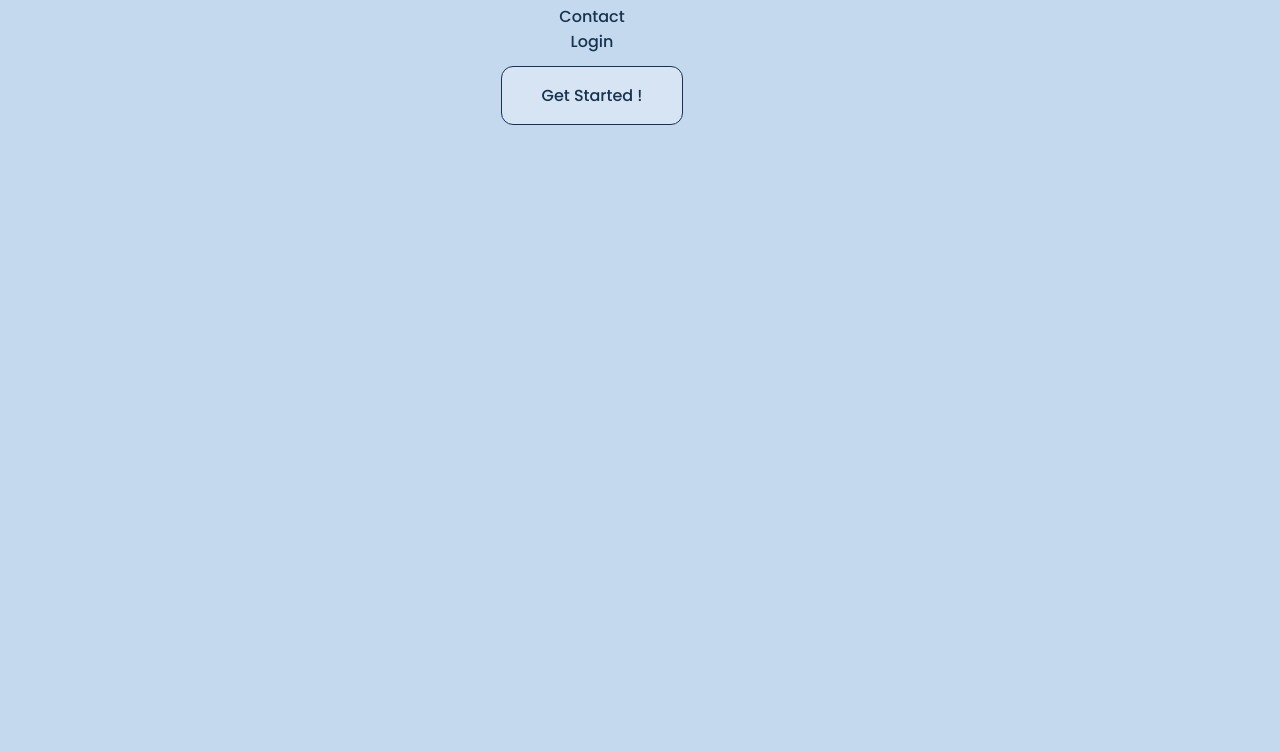
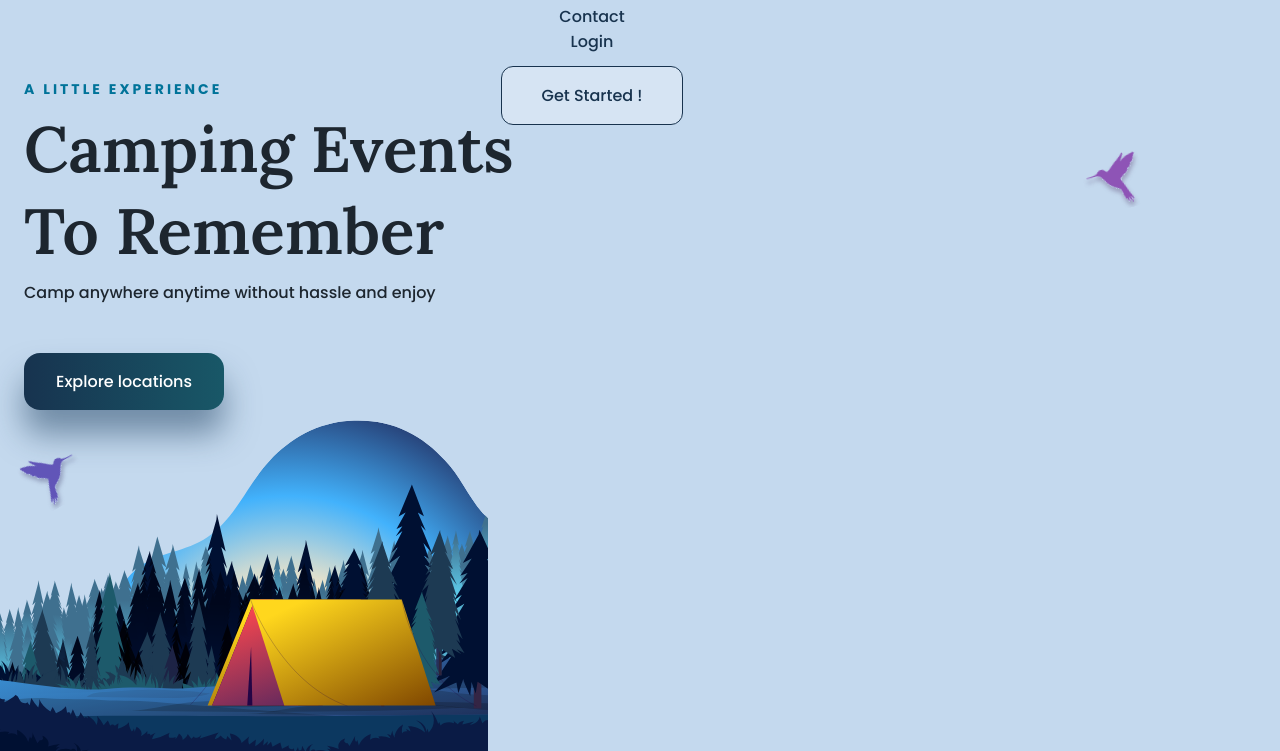
Before and after one commit to Franchiko/campingPage, a plain HTML site: page index.html in a window 1280 px wide. Shown: the part 49-800 px from the top of the page. Drawn offline with nearby package versions, Linux system fonts and the light colour scheme.

Commit message:
load styles navbar, home section 21:21min

```diff
--- a/assets/css/style.css
+++ b/assets/css/style.css
@@ -175,7 +175,78 @@ img {
 /* Change background header */
 
 /*=============== HOME ===============*/
+.home {
+	position: relative;
+}
 
+.home__container {
+	padding-top: 8rem;
+	height: 100vh;
+}
+
+.home__content {
+	position: relative;
+	z-index: 2;
+}
+
+.home__data {
+	display: grid;
+	row-gap: 0.5rem;
+}
+
+.home__subtitle {
+	font-size: var(--small-font-size);
+	color: var(--first-color);
+	letter-spacing: 3px;
+}
+
+.home__title {
+	font-size: var(--biggest-font-size);
+	font-family: var(--second-font);
+}
+
+.home__description {
+	margin-bottom: 2.5rem;
+}
+
+.home__button {
+	display: inline-block;
+	background: var(--gradient-color);
+	color: var(--white-color);
+	width: max-content;
+	padding: 1rem 2rem;
+	border-radius: 1rem;
+	box-shadow: 0 24px 32px hsla(210, 54%, 24%, 0.5);
+}
+
+.home__bird-1,
+.home__bird-2 {
+	position: absolute;
+	width: 60px;
+}
+
+.home__bird-1 {
+	bottom: -6rem;
+	rotate: -30deg;
+}
+
+.home__bird-2 {
+	top: 4.5rem;
+	right: 0;
+	rotate: -15deg;
+}
+
+.home__images {
+	z-index: 1;
+}
+
+.home__images img {
+	position: absolute;
+	max-width: initial;
+	width: 600px;
+	left: -7rem;
+	bottom: 0;
+}
 /*=============== BREAKPOINTS ===============*/
 /* For small devices */
 
--- a/assets/js/main.js
+++ b/assets/js/main.js
@@ -18,3 +18,14 @@ if (navClose) {
 		navMenu.classList.remove("show-menu");
 	});
 }
+
+// ==================================== REMOVE MENU MOBILE //
+const navLink = document.querySelectorAll(".nav__link");
+const linkAction = () => {
+	//Cuando se hace click en cada link del menu, se borra la clase show-menu
+	const navMenu = document.getElementById("nav-menu");
+	navMenu.classList.remove("show-menu");
+};
+navLink.forEach((element) => {
+	element.addEventListener("click", linkAction);
+});
--- a/index.html
+++ b/index.html
@@ -77,6 +77,41 @@
         </nav>
     </header>
 
+    <!--************* MAIN SECTION *************-->
+    <main class="main">
+        <!-- HOME SECTION -->
+        <section class="home">
+            <div class="home__container container">
+                <div class="home__content">
+                    <div class="home__data">
+                        <h3 class="home__subtitle">
+                            A LITTLE EXPERIENCE
+                        </h3>
+                        <h1 class="home__title">
+                            Camping Events <br>
+                            To Remember
+                        </h1>
+                        <p class="home__description">
+                            Camp anywhere anytime without hassle and enjoy
+                        </p>
+                        <a href="#" class="home__button">
+                            Explore locations
+                        </a>
+                    </div>
+                    <img src="assets/img/bird-1.svg" alt="Bird colors rainbow" class="home__bird-1">
+                    <img src="assets/img/bird-2.svg" alt="Bird colors rainbow" class="home__bird-2">
+                </div>
+                <div class="home__images">
+                    <img src="assets/img/img-4.svg" alt="image sun background" class="home__img-4">
+                    <img src="assets/img/img-3.svg" alt="image trees background" class="home__img-3">
+                    <img src="assets/img/img-2.svg" alt="image tress and valley background" class="home__img-2">
+                    <img src="assets/img/img-1.svg" alt="image camping tent background" class="home__img-1">
+                </div>
+            </div>
+        </section>
+    </main>
+
+
     <script src="assets/js/main.js"></script>
 </body>
 
```
